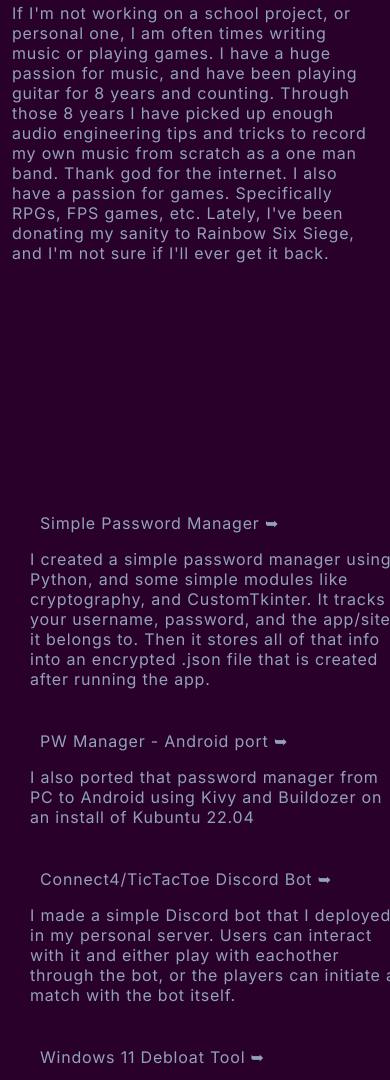
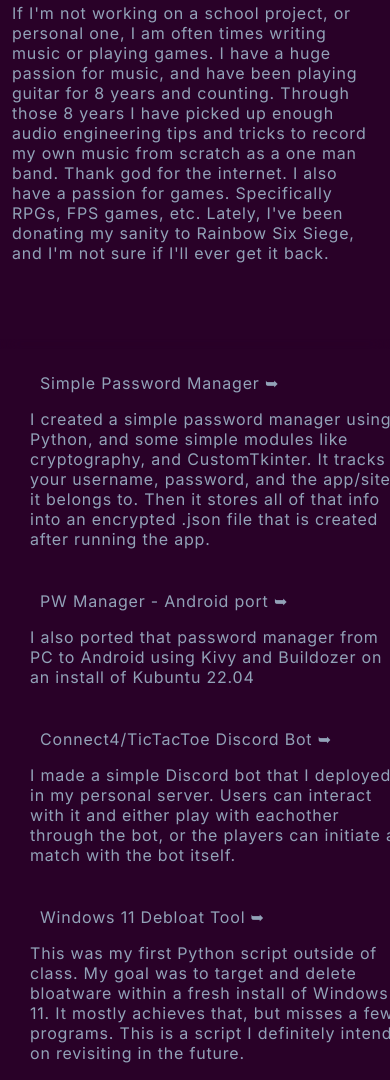
Before and after one commit to RyanMFreeman/biopage, a plain HTML site: page index.html in a window 390 px wide. Shown: the part 1390-2470 px from the top of the page. Drawn offline with Linux system fonts and the light colour scheme; files whose address does not match are found by name.

Commit message:
Add files via upload

```diff
--- a/css/master.css
+++ b/css/master.css
@@ -145,12 +145,6 @@ body {
     padding: 10px;
 }
 
-/* .proj li {
-    background-color: #262627;
-    margin: 15px;
-    border-radius: 10%;
-} */
-
 .proj a:hover {
     color: #f719f7;
 }
@@ -265,7 +259,7 @@ body {
     }
 
     #projects {
-        padding-top: 200px; /* Less padding on smaller screens */
+        padding-top: 60px; /* Less padding on smaller screens */
         padding-bottom: 50px;
     }
 
```
